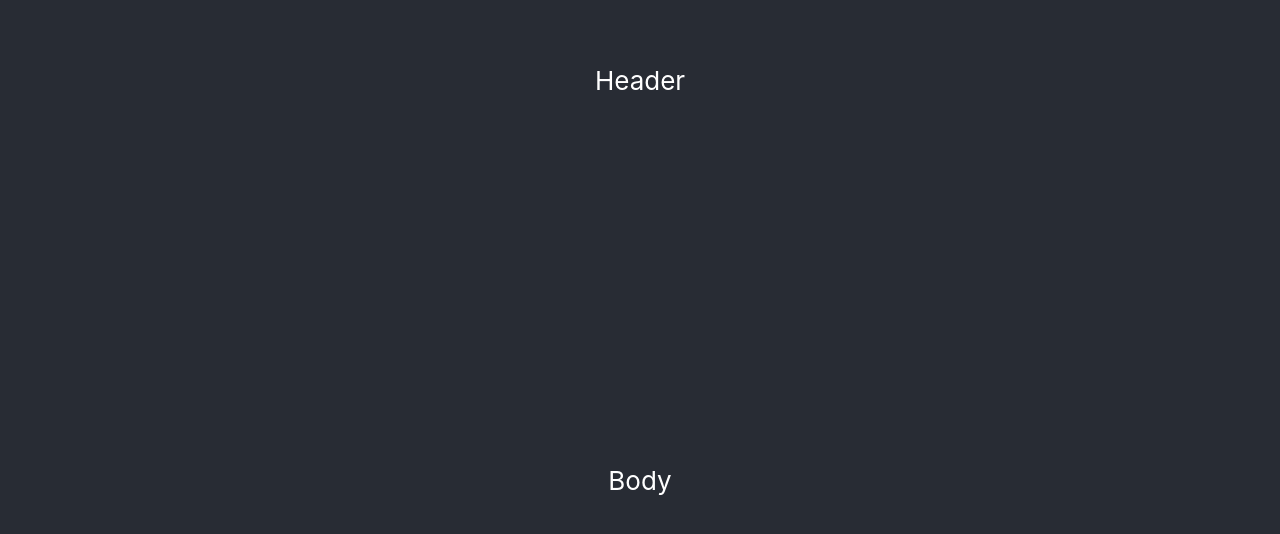
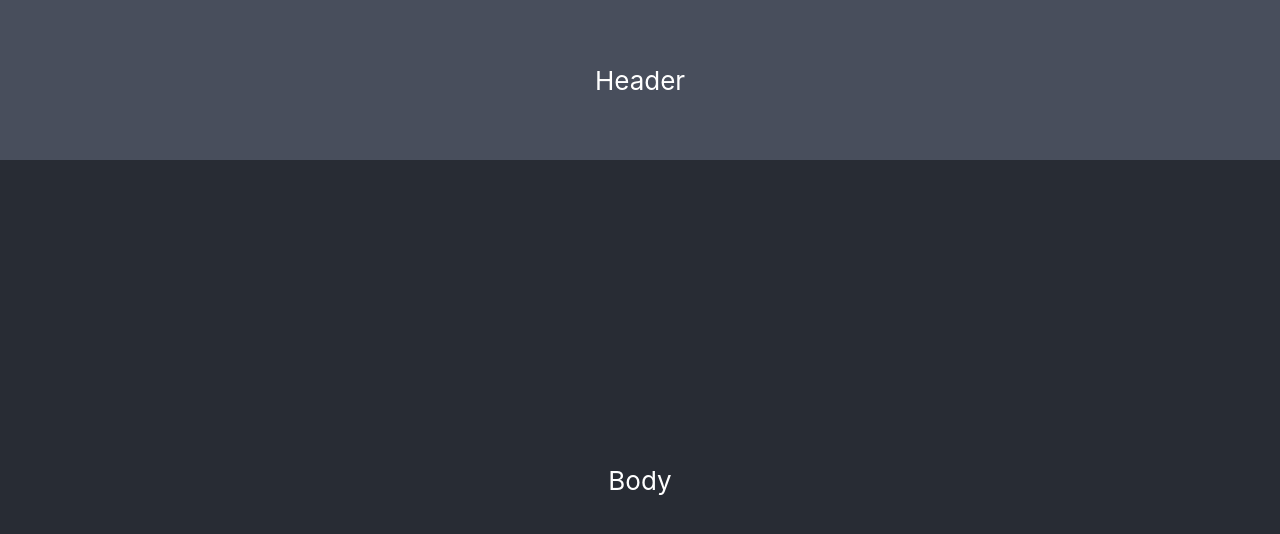
Before and after one commit to TheJD-droid/TheJD.github.io, a React (Create React App) app in the folder my_website/: page / in a window 1280 px wide. Shown: the top 534 px of the page. Built offline with nearby package versions, Linux system fonts and the light colour scheme.

Commit message:
formatting
changed color of app-header

```diff
--- a/my_website/src/App.css
+++ b/my_website/src/App.css
@@ -14,7 +14,7 @@
 }
 
 .App-header {
-  background-color: #282c34;
+  background-color: #484e5c;
   min-height: 20vh;
   display: flex;
   flex-direction: column;
--- a/my_website/src/App.js
+++ b/my_website/src/App.js
@@ -1,5 +1,6 @@
 import logo from './logo.svg';
 import './App.css';
+import { useTheme } from '@mui/material';
 
 function App() {
   return (
```
